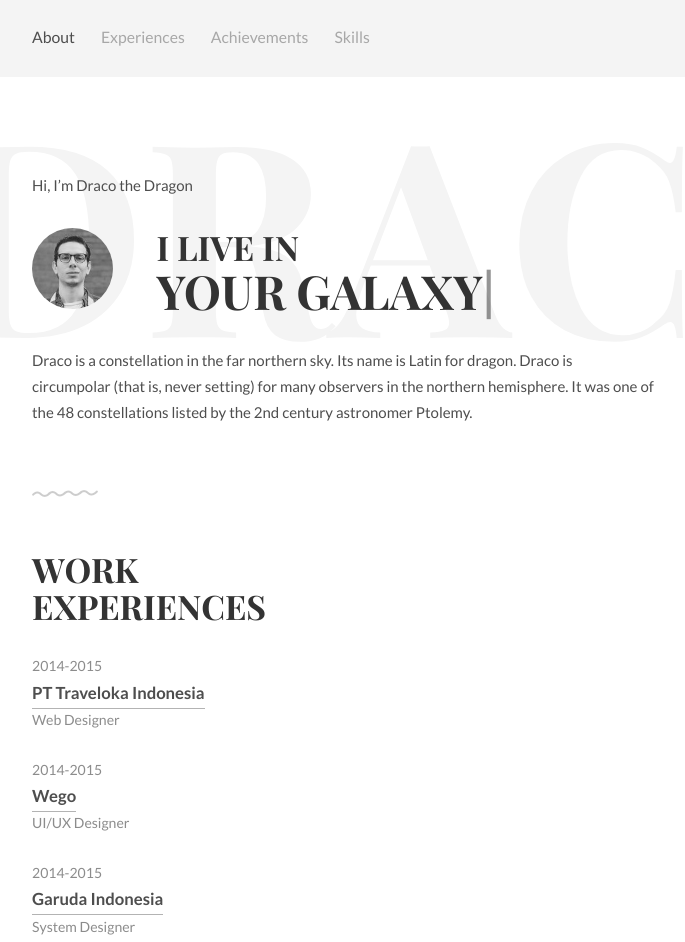
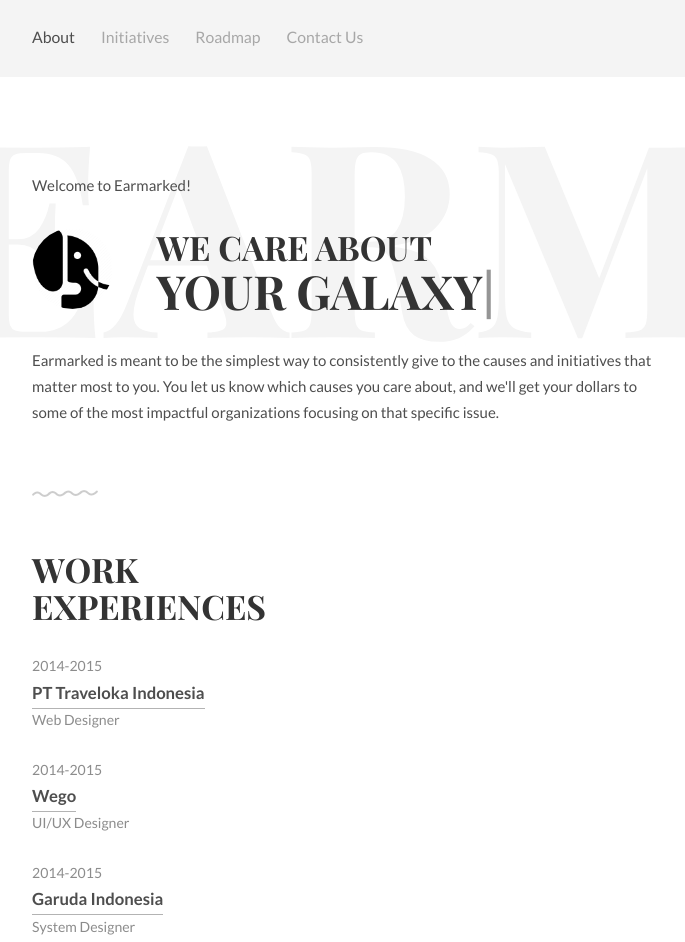
Before and after one commit to ropeke/earmarked, a plain HTML site: page index.html in a window 1280 px wide. Shown: the top 942 px of the page, without its empty margins (297-982 px from the left). Drawn offline with Linux system fonts and the light colour scheme.

Commit message:
Changed the header text (still getting familiar)

```diff
--- a/index.html
+++ b/index.html
@@ -16,7 +16,7 @@
 	<style>
 		.intro h1:before {
 			/* Edit this with your name or anything else */
-			content: 'DRACO';
+			content: 'EARMARKED';
 		}
 	</style>
 </head>
@@ -31,9 +31,9 @@
 			    <nav id="navbar-1" class="navbar item-nav">
 				    <ul>
 				        <li class="active"><a href="#about">About</a></li>
-				        <li><a href="#experiences">Experiences</a></li>
-				        <li><a href="#achievements">Achievements</a></li>
-				        <li><a href="#skills">Skills</a></li>
+				        <li><a href="#experiences">Initiatives</a></li>
+				        <li><a href="#achievements">Roadmap</a></li>
+				        <li><a href="#skills">Contact Us</a></li>
 				    </ul>
 				</nav>
 			</header>
@@ -43,16 +43,19 @@
 	<!-- Introduction -->
 	<div class="intro section" id="about">
 		<div class="container">
-			<p>Hi, I’m Draco the Dragon</p>
+			<p>Welcome to Earmarked!</p>
 			<div class="units-row units-split wrap">
 				<div class="unit-20">
-					<img src="img/ava.jpg" alt="Avatar">
+					<img src="img/elephant_icon.png" alt="Avatar">
 				</div>
 				<div class="unit-80">
-					<h1>I live in<br><span id="typed"></span></h1>
+					<h1>We care about<br><span id="typed"></span></h1>
 				</div>
 				<p>
-					Draco is a constellation in the far northern sky. Its name is Latin for dragon. Draco is circumpolar (that is, never setting) for many observers in the northern hemisphere. It was one of the 48 constellations listed by the 2nd century astronomer Ptolemy.
+					Earmarked is meant to be the simplest way to consistently give to the
+          causes and initiatives that matter most to you. You let us know which
+          causes you care about, and we'll get your dollars to some of the most
+          impactful organizations focusing on that specific issue.
 				</p>
 			</div>
 		</div>
```
Also changed, not shown: img/elephant_icon.png (added), 1 other file.
